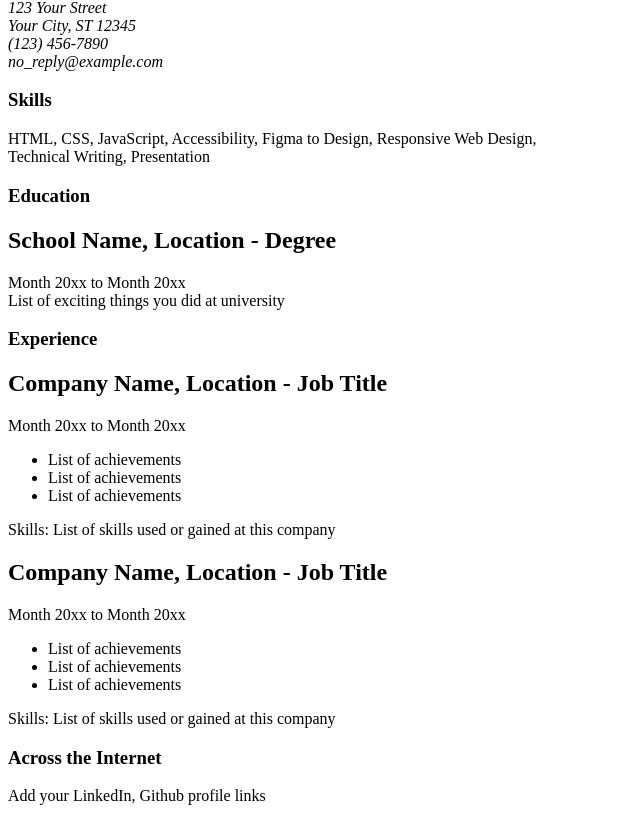
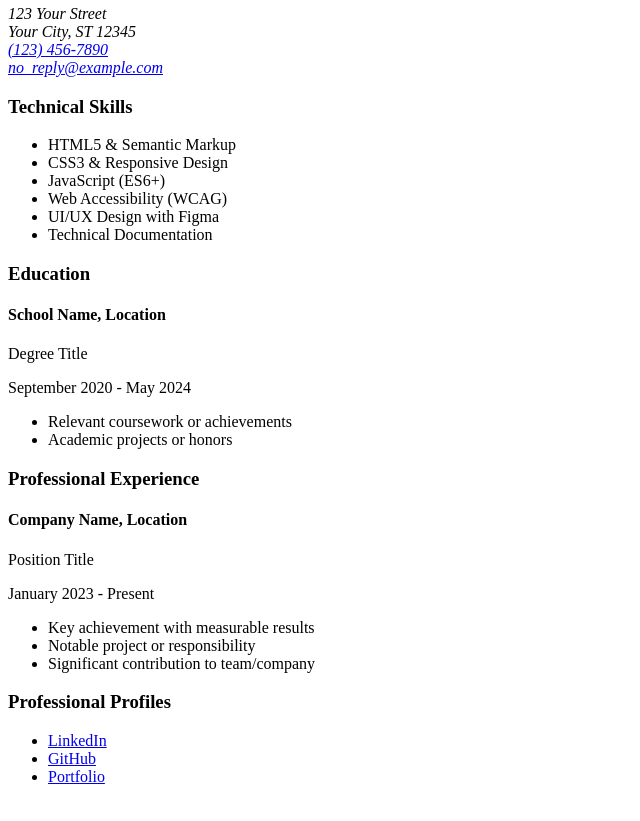
Before and after one commit to sharabshrestha99/Single-Page-HTML-CV-Project, a plain HTML site: page index.html in a window 1280 px wide. Shown: the part 122-943 px from the top of the page, without its empty margins (0-640 px from the left). Drawn offline with Linux system fonts and the light colour scheme.

Commit message:
Refactor index.html for improved SEO and accessibility; update structure and content

```diff
--- a/index.html
+++ b/index.html
@@ -1,65 +1,131 @@
 <!DOCTYPE html>
 <html lang="en">
   <head>
-    <title>Single-Page HTML CV Project</title>
+    <title>Your Name - Frontend Developer CV</title>
     <meta charset="UTF-8" />
     <meta name="viewport" content="width=device-width, initial-scale=1.0" />
-    <meta name="description" content="A simple single-page HTML CV project" />
-    <meta name="keywords" content="HTML, CV, Resume, Single Page" />
+
+    <!-- SEO Meta Tags -->
+    <meta
+      name="description"
+      content="Frontend Developer with expertise in HTML, CSS, JavaScript, and responsive web design. View my professional experience and skills."
+    />
+    <meta
+      name="keywords"
+      content="frontend developer, web development, HTML, CSS, JavaScript, responsive design"
+    />
     <meta name="author" content="Your Name" />
+
+    <!-- Open Graph Tags -->
+    <meta property="og:title" content="Your Name - Frontend Developer CV" />
+    <meta
+      property="og:description"
+      content="Frontend Developer with expertise in HTML, CSS, JavaScript, and responsive web design."
+    />
+    <meta property="og:type" content="website" />
+    <meta property="og:url" content="https://yourwebsite.com/cv" />
+    <meta
+      property="og:image"
+      content="https://yourwebsite.com/images/profile.jpg"
+    />
+
+    <!-- Favicon -->
+    <link rel="icon" type="image/x-icon" href="favicon.ico" />
+    <link rel="apple-touch-icon" sizes="180x180" href="apple-touch-icon.png" />
   </head>
 
   <body>
-    <header>
-      <h1>Your Name</h1>
-      <h3>Junior Frontend Developer</h3>
+    <header role="banner">
+      <h1 itemprop="name">Your Name</h1>
+      <h2 itemprop="jobTitle">Junior Frontend Developer</h2>
     </header>
-    <main>
-      <section id="address">
-        <address>
+
+    <main role="main">
+      <section id="contact" aria-label="contact information">
+        <address itemprop="address">
           <p>
-            123 Your Street <br />Your City, ST 12345 <br />(123) 456-7890
-            <br />no_reply@example.com
+            123 Your Street <br />
+            Your City, ST 12345 <br />
+            <a href="tel:+11234567890" itemprop="telephone">(123) 456-7890</a
+            ><br />
+            <a href="mailto:no_reply@example.com" itemprop="email"
+              >no_reply@example.com</a
+            >
           </p>
         </address>
       </section>
-      <section id="skills">
-        <h3>Skills</h3>
-        HTML, CSS, JavaScript, Accessibility, Figma to Design, Responsive Web
-        Design, <br />Technical Writing, Presentation
+
+      <section id="skills" aria-label="professional skills">
+        <h3>Technical Skills</h3>
+        <ul itemscope itemtype="https://schema.org/ItemList">
+          <li itemprop="itemListElement">HTML5 & Semantic Markup</li>
+          <li itemprop="itemListElement">CSS3 & Responsive Design</li>
+          <li itemprop="itemListElement">JavaScript (ES6+)</li>
+          <li itemprop="itemListElement">Web Accessibility (WCAG)</li>
+          <li itemprop="itemListElement">UI/UX Design with Figma</li>
+          <li itemprop="itemListElement">Technical Documentation</li>
+        </ul>
       </section>
-      <section id="education">
+
+      <section id="education" aria-label="education history">
         <h3>Education</h3>
-        <h2>School Name, Location - Degree</h2>
-        <p>
-          Month 20xx to Month 20xx <br />List of exciting things you did at
-          university
-        </p>
+        <article
+          itemscope
+          itemtype="https://schema.org/EducationalOrganization"
+        >
+          <h4 itemprop="name">School Name, Location</h4>
+          <p itemprop="degree">Degree Title</p>
+          <time datetime="2020-09">September 2020</time> -
+          <time datetime="2024-05">May 2024</time>
+          <ul>
+            <li>Relevant coursework or achievements</li>
+            <li>Academic projects or honors</li>
+          </ul>
+        </article>
       </section>
-      <section id="experience">
-        <h3>Experience</h3>
-        <h2>Company Name, Location - Job Title</h2>
-        <p>Month 20xx to Month 20xx</p>
 
-        <ul>
-          <li>List of achievements</li>
-          <li>List of achievements</li>
-          <li>List of achievements</li>
-        </ul>
-        <p>Skills: List of skills used or gained at this company</p>
-        <h2>Company Name, Location - Job Title</h2>
-        <p>Month 20xx to Month 20xx</p>
-        <ul>
-          <li>List of achievements</li>
-          <li>List of achievements</li>
-          <li>List of achievements</li>
-        </ul>
-        <p>Skills: List of skills used or gained at this company</p>
+      <section id="experience" aria-label="work experience">
+        <h3>Professional Experience</h3>
+        <article itemscope itemtype="https://schema.org/Organization">
+          <h4 itemprop="name">Company Name, Location</h4>
+          <p itemprop="jobTitle">Position Title</p>
+          <time datetime="2023-01">January 2023</time> - Present
+          <ul>
+            <li>Key achievement with measurable results</li>
+            <li>Notable project or responsibility</li>
+            <li>Significant contribution to team/company</li>
+          </ul>
+        </article>
       </section>
     </main>
-    <footer>
-      <h3>Across the Internet</h3>
-      <p>Add your LinkedIn, Github profile links</p>
+
+    <footer role="contentinfo">
+      <h3>Professional Profiles</h3>
+      <nav aria-label="social links">
+        <ul>
+          <li>
+            <a
+              href="https://linkedin.com/in/yourprofile"
+              target="_blank"
+              rel="noopener"
+              >LinkedIn</a
+            >
+          </li>
+          <li>
+            <a
+              href="https://github.com/yourusername"
+              target="_blank"
+              rel="noopener"
+              >GitHub</a
+            >
+          </li>
+          <li>
+            <a href="https://yourportfolio.com" target="_blank" rel="noopener"
+              >Portfolio</a
+            >
+          </li>
+        </ul>
+      </nav>
     </footer>
   </body>
 </html>
```
